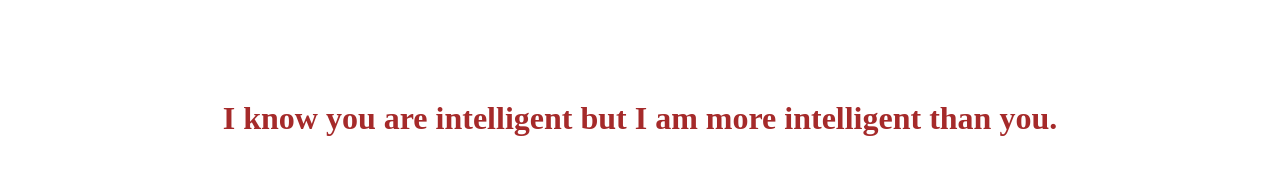
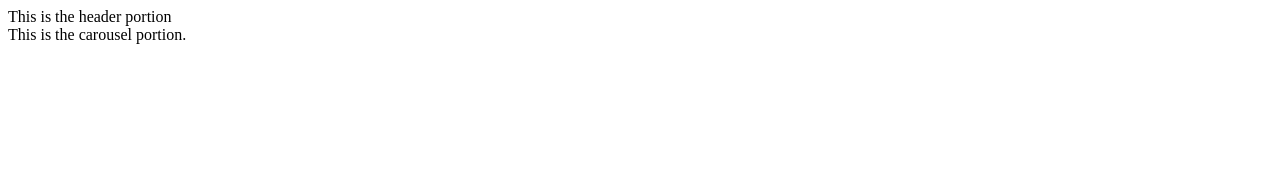
Before and after one commit to Shubham-Guptaji/HTML-codes, a plain HTML site: page index.html in a window 1280 px wide. Drawn offline with Linux system fonts and the light colour scheme.

Commit message:
this is beginning

```diff
--- a/index.html
+++ b/index.html
@@ -1 +1,15 @@
-<h1 style="text-align: center;color:brown;margin-top: 100px;">I know you are intelligent but I am more intelligent than you.</h1>
+<!DOCTYPE html>
+<html lang="en">
+<head>
+    <meta charset="UTF-8">
+    <meta http-equiv="X-UA-Compatible" content="IE=edge">
+    <meta name="viewport" content="width=device-width, initial-scale=1.0">
+    <title>Document</title>
+</head>
+<body>
+    <header>This is the header portion</header>
+    <div>
+        This is the carousel portion.
+    </div>
+</body>
+</html>
```
